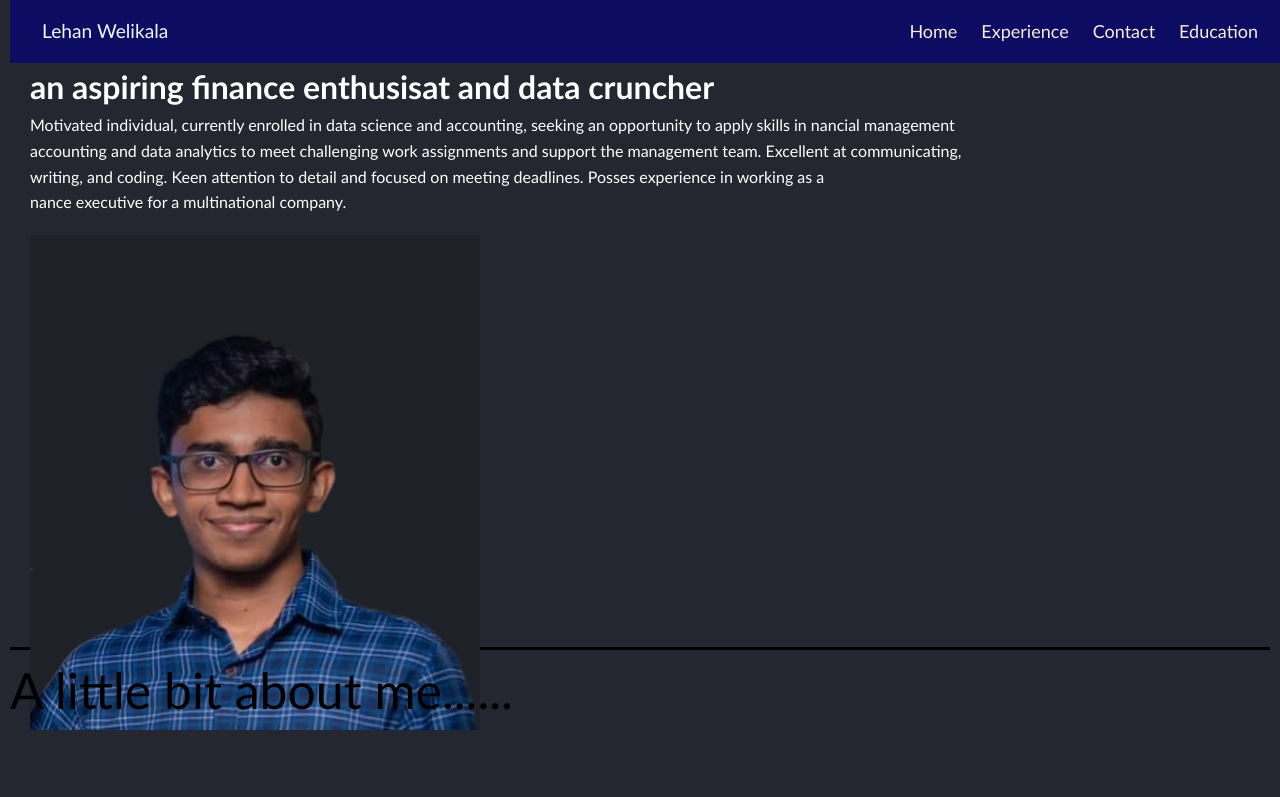
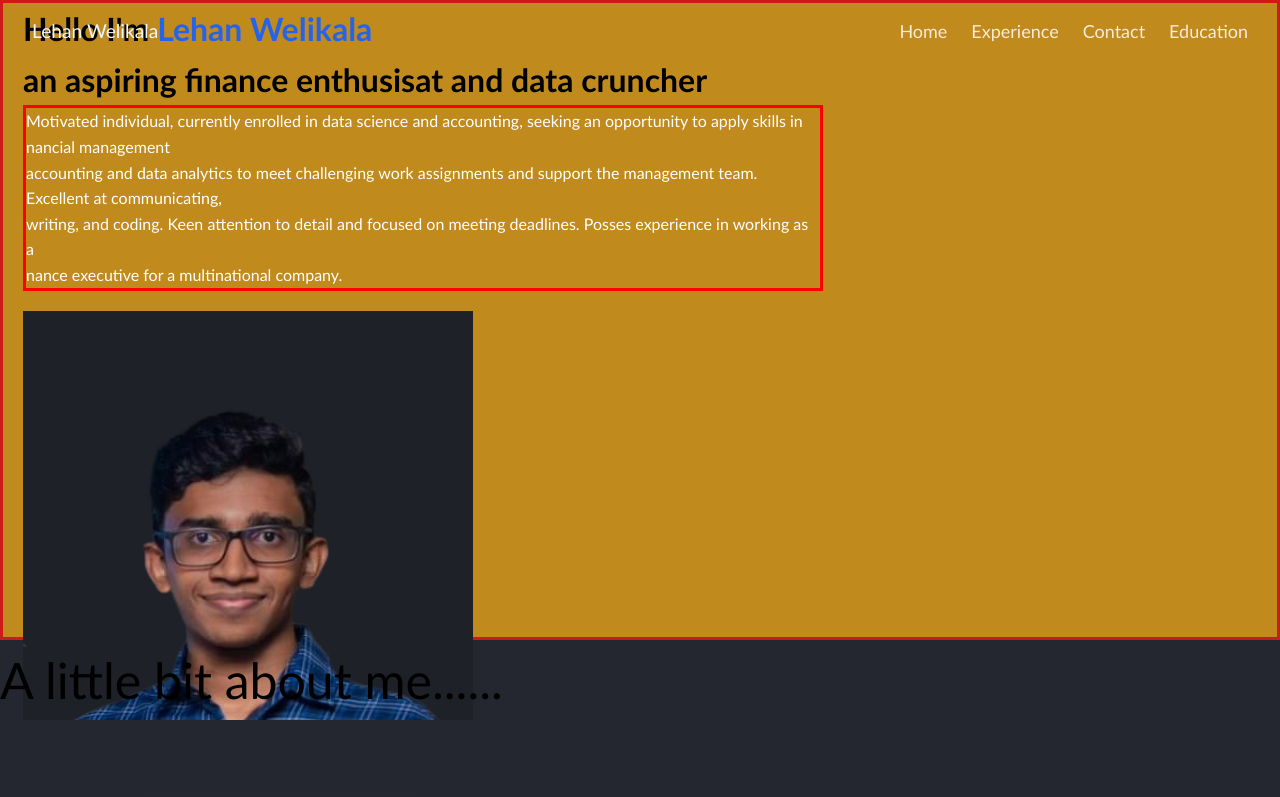
Before and after one commit to dinuraweli/Lehan-s-portfolio, a plain HTML site: page index.html in a window 1280 px wide. Shown: the top 797 px of the page. Drawn offline with Linux system fonts and the light colour scheme.

Commit message:
your message

```diff
--- a/style.css
+++ b/style.css
@@ -6,15 +6,12 @@
 
 }
 
-
-
 /* Typography */
 body {
   font-family: 'Trebuchet MS', sans-serif;
   line-height: 1.6;
   color: var(--text);
   background: var(--bg);
-  margin: 10px;
   background-color: #242730;
 }
 
@@ -27,9 +24,10 @@ header {
     display: flex;
     justify-content: space-between;
     align-items: center;
-    background: rgb(12, 12, 99);
+    background: rgba(12, 12, 99, 0);
     z-index: 1000;
     transition: background-color 0.3s ease, box-shadow 0.3s ease;
+    margin-bottom: 10px;
 }
 
 header.scrolled {
@@ -56,16 +54,15 @@ header.scrolled a{
 
 .hero {
   /*background: url('images/logo.jpg') no-repeat center center/cover;*/
-  background-color: #242730;
+  background-color: #c18a1d;
   height: 80vh;
-  color: white;
   display: flex;
   align-items: center;
   justify-content: space-between;
   text-align: left;
   padding: 0 20px;
   flex-wrap: wrap;
-  border-bottom: solid black;
+  border: solid rgb(203, 27, 27);
   /*background: linear-gradient(135deg, #4b0082, #5c5cff);
   background-image: url('assets/abstract-tech-bg.svg'); /* or PNG
   background-size: cover;
@@ -78,6 +75,12 @@ header.scrolled a{
 
 .hero span {
   color: #2563eb;
+}
+
+.hero p{
+  color: white;
+  border: solid red;
+  width: 800px;
 }
 
 .profile-pic {
```
Also changed, not shown: 1 other file.
